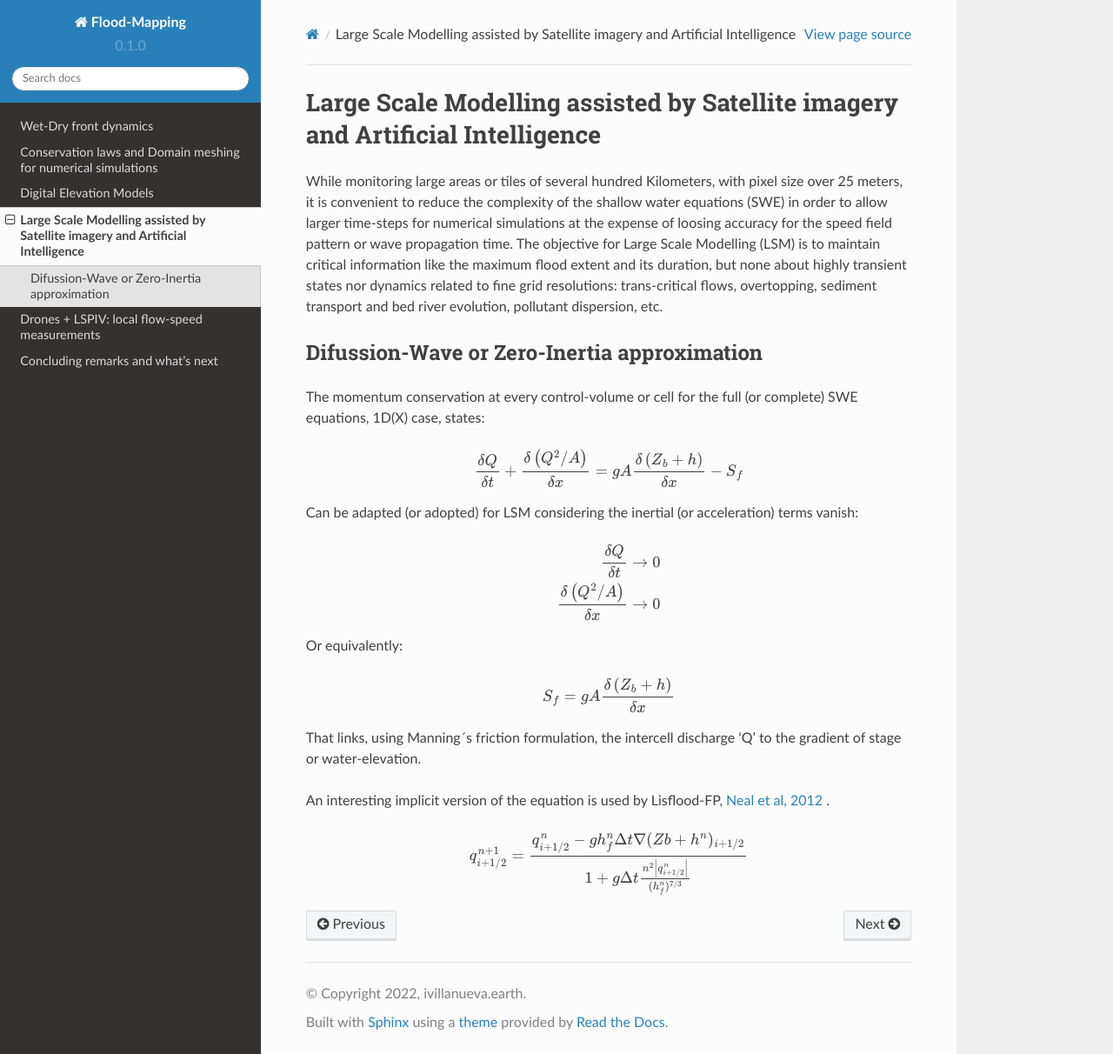
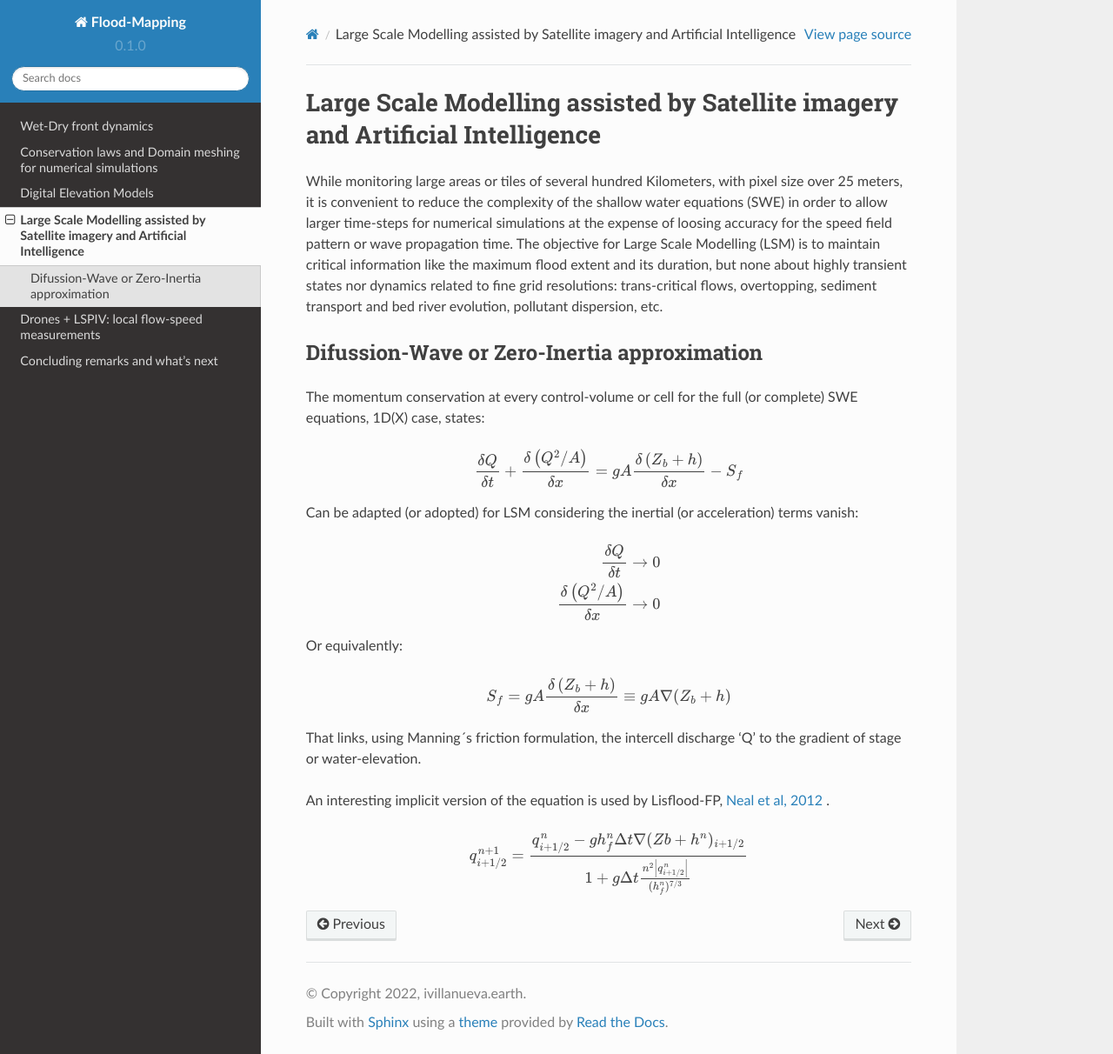
Before and after one commit to ivillamadrid/FloodMapping, a Sphinx documentation site: the page built from docs/source/lsm.rst, in a window 1280 px wide and 1212 px high. Shown: the whole window at 87% size. Built offline with Sphinx 7.4.7 and the Read the Docs theme 2.0.0, drawn with Linux system fonts in a browser that asks for light colours.

Commit message:
Update lsm.rst

```diff
--- a/docs/source/lsm.rst
+++ b/docs/source/lsm.rst
@@ -26,7 +26,7 @@ Or equivalently:
 
 .. math::
 
-  S_f = gA \frac{\delta \left( Z_b+h \right)} {\delta x}\\
+  S_f = gA \frac{\delta \left( Z_b+h \right)} {\delta x} \equiv gA \nabla (Z_b+h)\\
 
 
 That links, using Manning´s friction formulation, the intercell discharge 'Q' to the gradient of stage or water-elevation.
```
